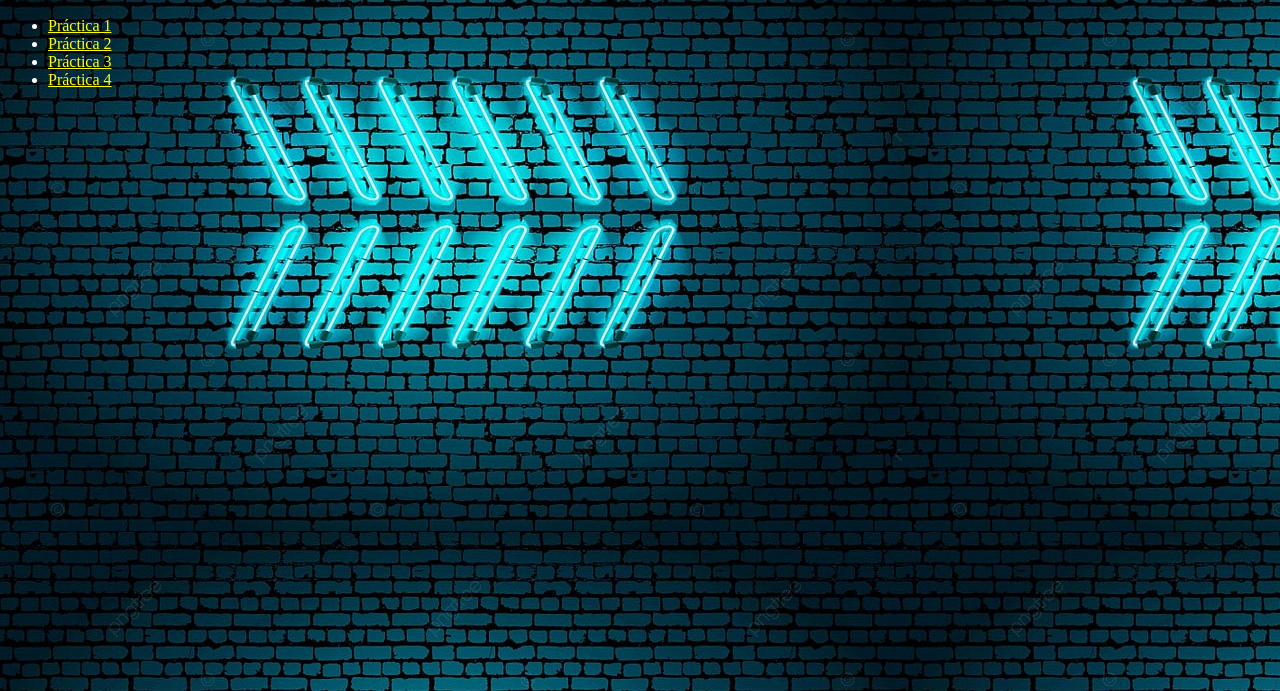
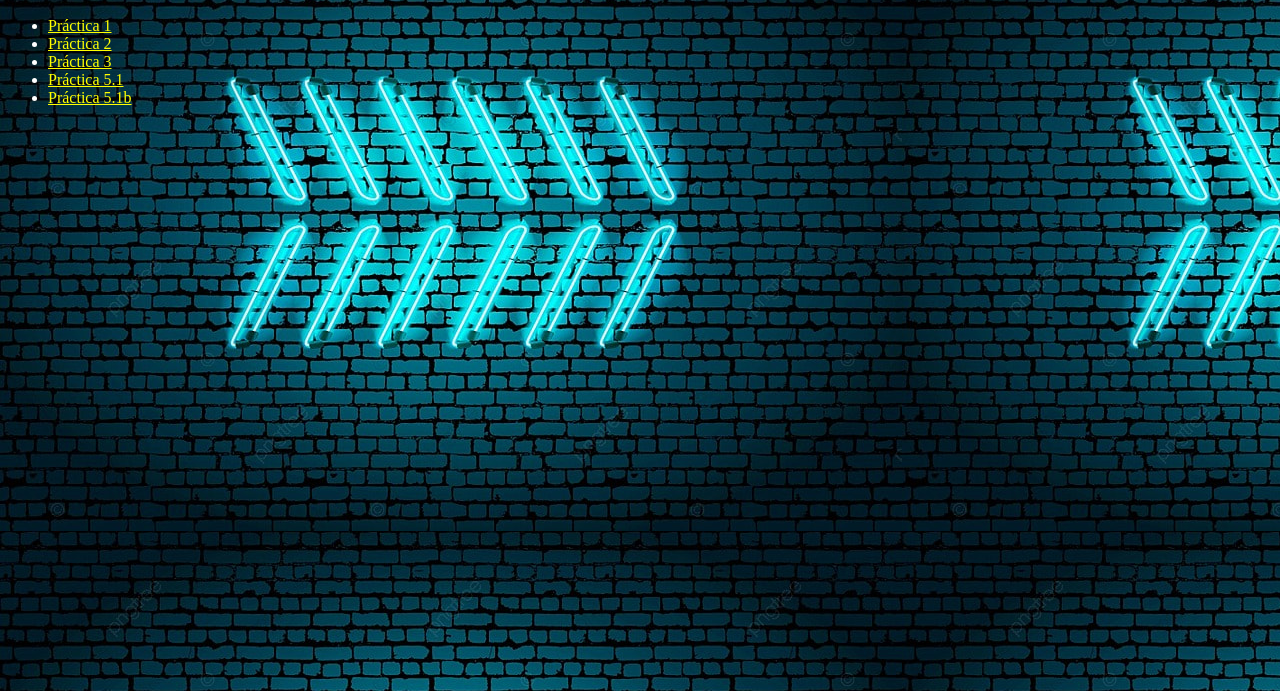
Before and after one commit to eric04delarosamoya-ux/ericdelarosa, a plain HTML site: page index.html in a window 1280 px wide. Shown: the part 109-800 px from the top of the page. Drawn offline with Linux system fonts and the light colour scheme.

Commit message:
pagina principal actualizada

```diff
--- a/index.html
+++ b/index.html
@@ -14,7 +14,8 @@
             <li><a href="./5_paginas/index.html">Práctica 1</a></li>
             <li><a href="./practica2/index.html">Práctica 2</a></li>
             <li><a href="./p3-youtubers/Ej4/index.html">Práctica 3</a></li>
-            <li><a href="./practica5.1/index.html">Práctica 4</a></li>
+            <li><a href="./practica5.1/index.html">Práctica 5.1</a></li>
+            <li><a href="./5.1b/index.html">Práctica 5.1b</a></li>
         </ul>
     </body>
 </html>
```
